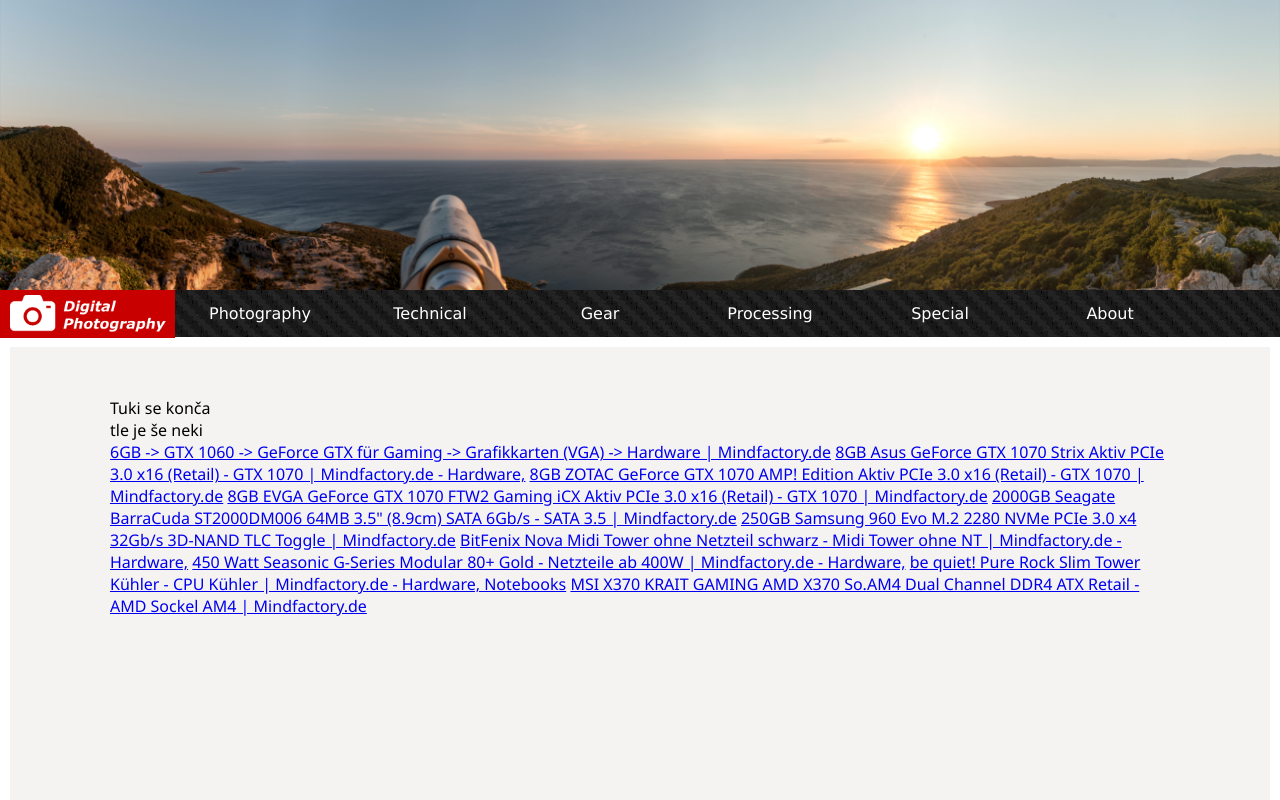
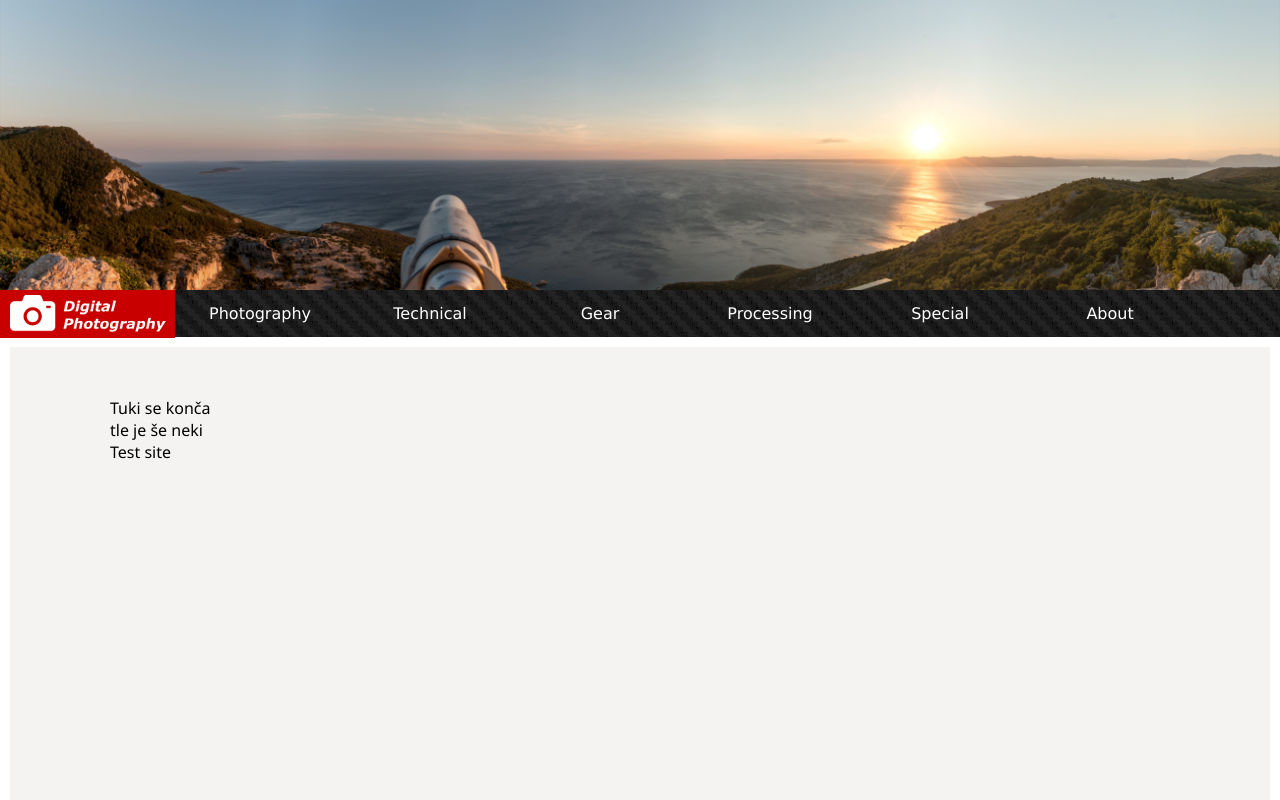
Before and after one commit to Compgeak/Compgeak.github.io, a plain HTML site: page index.html in a window 1280 px wide. Shown: the top 800 px of the page. Drawn offline with Linux system fonts and the light colour scheme.

Commit message:
remove links

```diff
--- a/index.html
+++ b/index.html
@@ -80,16 +80,7 @@
 	<br/>
 	tle je še neki
 <p>
-    <A HREF="https://www.mindfactory.de/Hardware/Grafikkarten+(VGA)/GeForce+GTX+fuer+Gaming/GTX+1060.html/58/93972">6GB -&gt; GTX 1060 -&gt; GeForce GTX für Gaming -&gt; Grafikkarten (VGA) -&gt; Hardware | Mindfactory.de</A>
-    <A HREF="https://www.youtube.com/watch?v=dQw4w9WgXcQ">8GB Asus GeForce GTX 1070 Strix Aktiv PCIe 3.0 x16 (Retail) - GTX 1070 | Mindfactory.de - Hardware,</A>
-    <A HREF="https://www.mindfactory.de/product_info.php/8GB-ZOTAC-GeForce-GTX-1070-AMP--Edition-Aktiv-PCIe-3-0-x16--Retail-_1095216.html">8GB ZOTAC GeForce GTX 1070 AMP! Edition Aktiv PCIe 3.0 x16 (Retail) - GTX 1070 | Mindfactory.de</A>
-    <A HREF="https://www.mindfactory.de/product_info.php/8GB-EVGA-GeForce-GTX-1070-FTW2-Gaming-iCX-Aktiv-PCIe-3-0-x16--Retail-_1142655.html">8GB EVGA GeForce GTX 1070 FTW2 Gaming iCX Aktiv PCIe 3.0 x16 (Retail) - GTX 1070 | Mindfactory.de</A>
-    <A HREF="https://www.mindfactory.de/product_info.php/2000GB-Seagate-BarraCuda-ST2000DM006-64MB-3-5Zoll--8-9cm--SATA-6Gb-s_1114927.html">2000GB Seagate BarraCuda ST2000DM006 64MB 3.5&quot; (8.9cm) SATA 6Gb/s - SATA 3.5 | Mindfactory.de</A>
-    <A HREF="https://www.mindfactory.de/product_info.php/250GB-Samsung-960-Evo-M-2-2280-NVMe-PCIe-3-0-x4-32Gb-s-3D-NAND-TLC-Togg_1124979.html">250GB Samsung 960 Evo M.2 2280 NVMe PCIe 3.0 x4 32Gb/s 3D-NAND TLC Toggle | Mindfactory.de</A>
-    <A HREF="https://www.mindfactory.de/product_info.php/BitFenix-Nova-Midi-Tower-ohne-Netzteil-schwarz_1017564.html">BitFenix Nova Midi Tower ohne Netzteil schwarz - Midi Tower ohne NT | Mindfactory.de - Hardware,</A>
-    <A HREF="https://www.mindfactory.de/product_info.php/450-Watt-Seasonic-G-Series-Modular-80--Gold_822536.html">450 Watt Seasonic G-Series Modular 80+ Gold - Netzteile ab 400W | Mindfactory.de - Hardware,</A>
-    <A HREF="https://www.mindfactory.de/product_info.php/be-quiet--Pure-Rock-Slim-Tower-Kuehler_1119244.html">be quiet! Pure Rock Slim Tower Kühler - CPU Kühler | Mindfactory.de - Hardware, Notebooks</A>
-    <A HREF="https://www.mindfactory.de/product_info.php/MSI-X370-KRAIT-GAMING-AMD-X370-So-AM4-Dual-Channel-DDR4-ATX-Retail_1161976.html">MSI X370 KRAIT GAMING AMD X370 So.AM4 Dual Channel DDR4 ATX Retail - AMD Sockel AM4 | Mindfactory.de</A>
+Test site
 </p>
 <br/>
 <br/>
```
